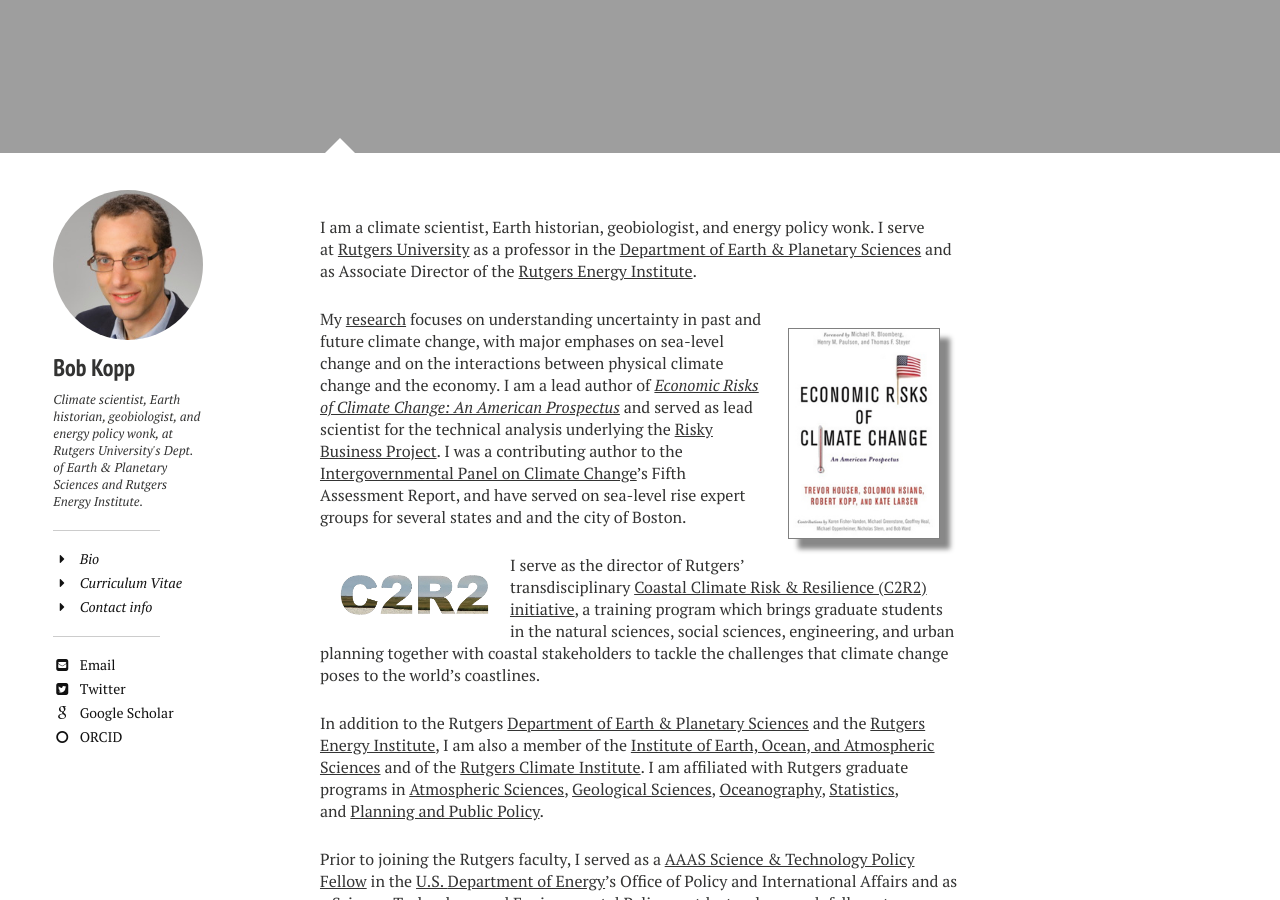
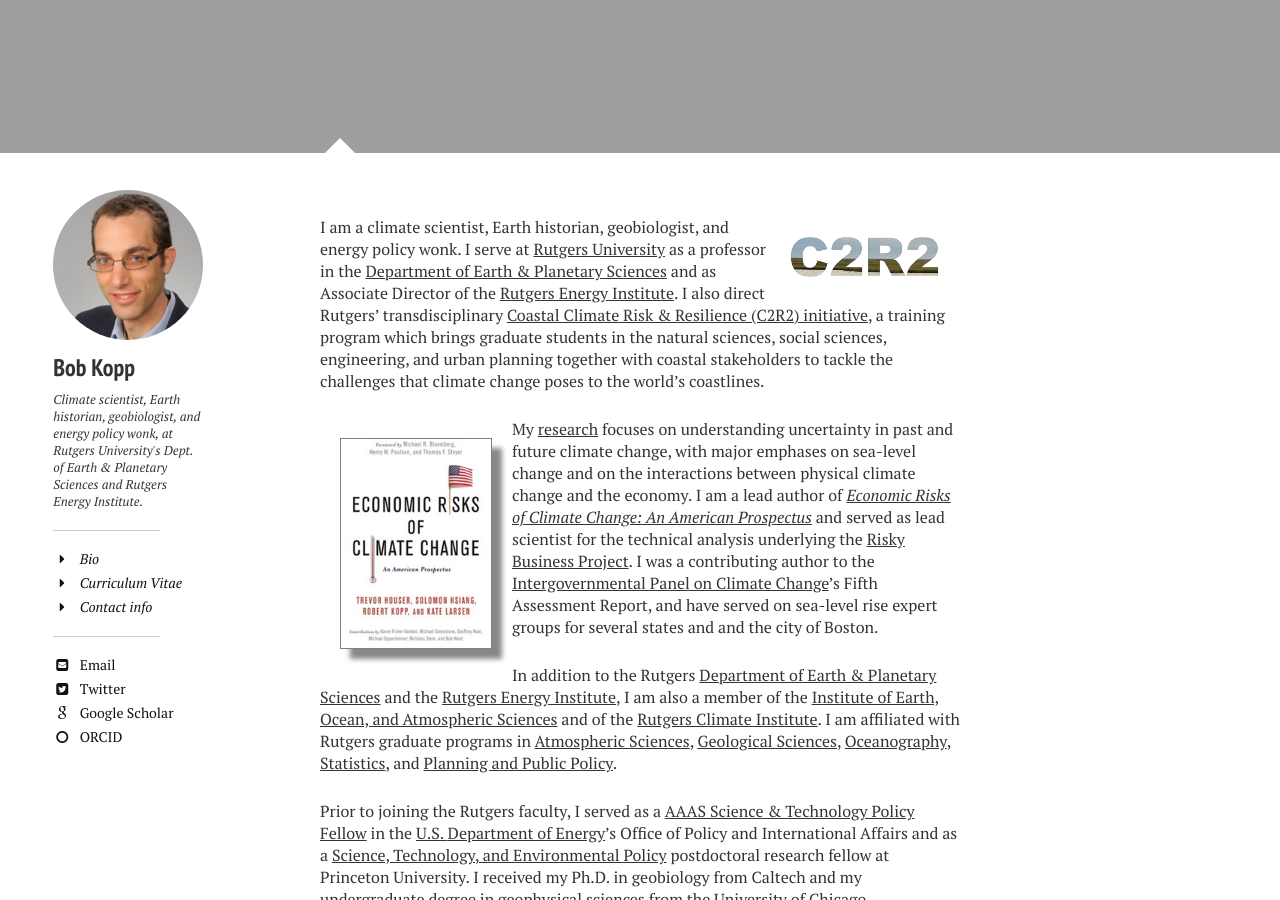
Before and after one commit to mrke/bobkopp.github.io, a Jekyll site: the page built from index.md, in a window 1280 px wide and 900 px high, scrolled down 891 px. Built offline with Jekyll 4.4.1, drawn with Linux system fonts in a browser that asks for light colours; nearby versions of some CDN libraries.

Commit message:
KSR review

```diff
--- a/index.md
+++ b/index.md
@@ -6,17 +6,14 @@
 
 share: false
 ---
+<div style="float: right; margin: 20px; max-width: 150px;  border:  0px;"><a href="http://c2r2.rutgers.edu/" target="_blank"><img src="images/c2r2.png"></a></div>
 
 I am a climate scientist, Earth historian, geobiologist, and energy policy wonk. I serve at [Rutgers University](http://www.rutgers.edu/) as a professor in
-the [Department of Earth & Planetary Sciences](http://geology.rutgers.edu/) and as Associate Director of the [Rutgers Energy Institute](http://rei.rutgers.edu/).
+the [Department of Earth & Planetary Sciences](http://geology.rutgers.edu/) and as Associate Director of the [Rutgers Energy Institute](http://rei.rutgers.edu/).  I also direct Rutgers' transdisciplinary [Coastal Climate Risk & Resilience (C2R2) initiative](http://c2r2.rutgers.edu), a training program which brings graduate students in the natural sciences, social sciences, engineering, and urban planning together with coastal stakeholders to tackle the challenges that climate change poses to the world's coastlines.
 
-<div style="float: right; margin: 20px; max-width: 150px; box-shadow: 10px 10px 5px #888888; border:  1px solid gray;"><a href="http://www.climateprospectus.org" target="_blank"><img src="images/EconomicRisksOfCC.jpg"></a></div>
+<div style="float: left; margin: 20px; max-width: 150px; box-shadow: 10px 10px 5px #888888; border:  1px solid gray;"><a href="http://www.climateprospectus.org" target="_blank"><img src="images/EconomicRisksOfCC.jpg"></a></div>
 
 My [research](research/) focuses on understanding uncertainty in past and future climate change, with major emphases on sea-level change and on the interactions between physical climate change and the economy. I am a lead author of [_Economic Risks of Climate Change: An American Prospectus_](http://www.climateprospectus.org/) and served as lead scientist for the technical analysis underlying the [Risky Business Project](http://www.riskybusiness.org/). I was a contributing author to the [Intergovernmental Panel on Climate Change](http://www.ipcc.ch)’s Fifth Assessment Report, and have served on sea-level rise expert groups for several states and and the city of Boston.
-
-<div style="float: left; margin: 20px; max-width: 150px;  border:  0px;"><a href="http://c2r2.rutgers.edu/" target="_blank"><img src="images/c2r2.png"></a></div>
-
-I serve as the director of Rutgers' transdisciplinary [Coastal Climate Risk & Resilience (C2R2) initiative](http://c2r2.rutgers.edu), a training program which brings graduate students in the natural sciences, social sciences, engineering, and urban planning together with coastal stakeholders to tackle the challenges that climate change poses to the world's coastlines.
 
 In addition to the  Rutgers  [Department of Earth & Planetary Sciences](http://geology.rutgers.edu/) and
 the [Rutgers Energy Institute](http://rei.rutgers.edu/), I am also a member of the
```
